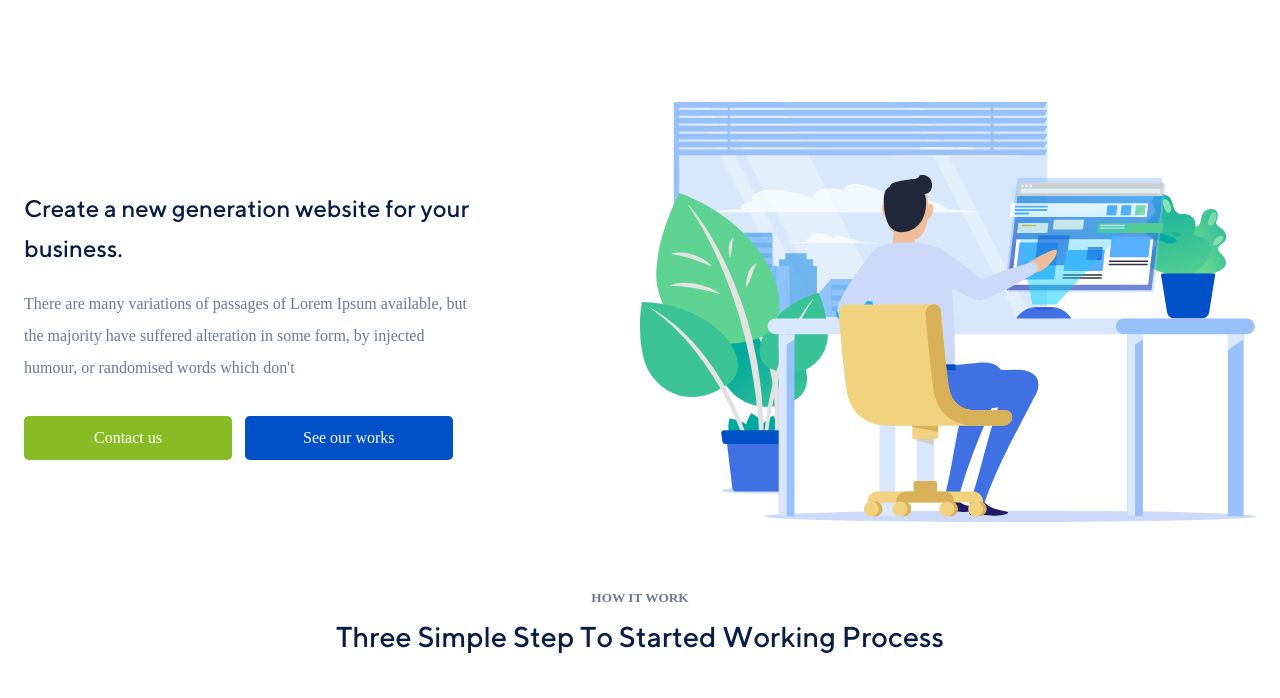
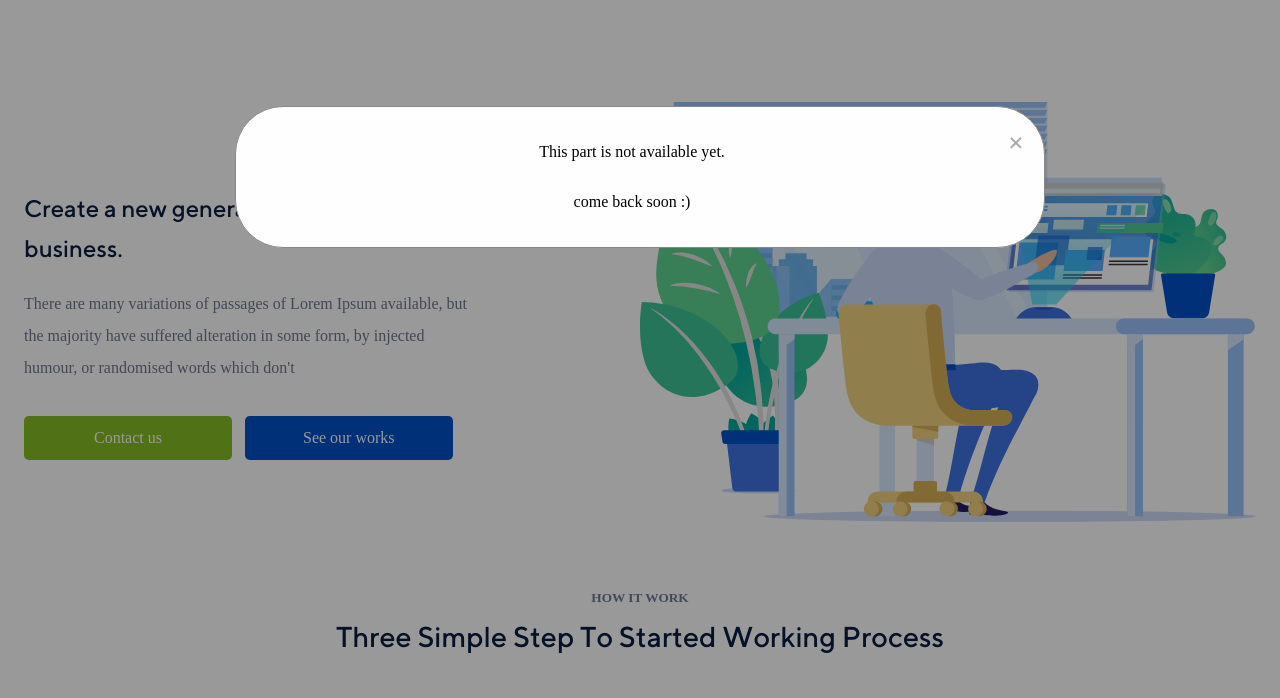
Before and after one commit to ArmanZavvari/NextGenSite, a plain HTML site: page index.html in a window 1280 px wide. Both pictures are taken after a click on the link "Clients". Shown: the part 86-784 px from the top of the page. Drawn offline with Linux system fonts and the light colour scheme.

Commit message:
Add modal for 'Not Available' message

```diff
--- a/index.html
+++ b/index.html
@@ -27,7 +27,7 @@
                         <a class="menu__link" href="#how it work">How it work</a>
                     </li>
                     <li class="menu__item">
-                        <a class="menu__link" href="#">Clients</a>
+                        <a id="myBtn" class="menu__link" href="#">Clients</a>
                     </li>
                 </ul>
             </nav>
@@ -56,6 +56,21 @@
                 </div>
                 <div class="header-content__right">
                     <img src="images/header-img.svg" class="header-content__img" alt="Header Content">
+                </div>
+            </div>
+        </section>
+        <section id="myModal" class="modal">
+            <div>
+                <div class="modal-content">
+                    <span class="close">&times;</span>
+                  <div class="modal-inner-context">
+                    <div>
+                        <p>This part is not available yet.</p>
+                    </div>
+                    <div>
+                        <p>come back soon :)</p>
+                    </div>
+                  </div>
                 </div>
             </div>
         </section>
--- a/scripts/app.js
+++ b/scripts/app.js
@@ -1,13 +1,32 @@
-let menu = document.querySelector(".menu")
-let menuBtn = document.querySelector(".header__icon")
-let menuBtnIcon = document.querySelector(".header__icon i")
+let menu = document.querySelector(".menu");
+let menuBtn = document.querySelector(".header__icon");
+let menuBtnIcon = document.querySelector(".header__icon i");
 
-menuBtn.addEventListener("click",function (){
-    if (menuBtnIcon.classList.contains("fa-bars")){
-        menu.style.left = "0"
-        menuBtnIcon.classList = "fa fa-times"
-    } else {
-        menu.style.left = "-288px"
-        menuBtnIcon.classList = "fa fa-bars"
-    }
-})
+menuBtn.addEventListener("click", function () {
+  if (menuBtnIcon.classList.contains("fa-bars")) {
+    menu.style.left = "0";
+    menuBtnIcon.classList = "fa fa-times";
+  } else {
+    menu.style.left = "-288px";
+    menuBtnIcon.classList = "fa fa-bars";
+  }
+});
+
+// modal
+let modal = document.getElementById("myModal");
+let btn = document.getElementById("myBtn");
+let span = document.getElementsByClassName("close")[0];
+
+btn.onclick = function () {
+  modal.style.display = "block";
+};
+
+span.onclick = function () {
+  modal.style.display = "none";
+};
+
+window.onclick = function (event) {
+  if (event.target == modal) {
+    modal.style.display = "none";
+  }
+};
--- a/styles/app.css
+++ b/styles/app.css
@@ -289,6 +289,50 @@ html {
   align-items: center;
   flex-wrap: wrap;
 }
+/* The Modal (background) */
+.modal {
+  display: none;
+  position: fixed;
+  z-index: 1;
+  left: 0;
+  top: 0;
+  width: 100%; /* Full width */
+  height: 100%; /* Full height */
+  overflow: auto; /* Enable scroll if needed */
+  background-color: rgb(0, 0, 0);
+  background-color: rgba(0, 0, 0, 0.4);
+}
+
+/* Modal Content/Box */
+.modal-content {
+  background-color: #fefefe;
+  margin: 15% auto;
+  padding: 20px;
+  border: 1px solid #888;
+  border-radius: 3rem;
+  width: 60%;
+}
+.modal-inner-context {
+  display: flex;
+  flex-direction: column;
+  justify-content: center;
+  align-items: center;
+}
+
+/* The Close Button */
+.close {
+  color: #aaa;
+  float: right;
+  font-size: 28px;
+  font-weight: bold;
+}
+
+.close:hover,
+.close:focus {
+  color: black;
+  text-decoration: none;
+  cursor: pointer;
+}
 
 /* Project Responsive */
 @media only screen and (max-width: 1200px) {
```
Also changed, not shown: about.html (+16 -1 lines), contact.html (+16 -1 lines).
